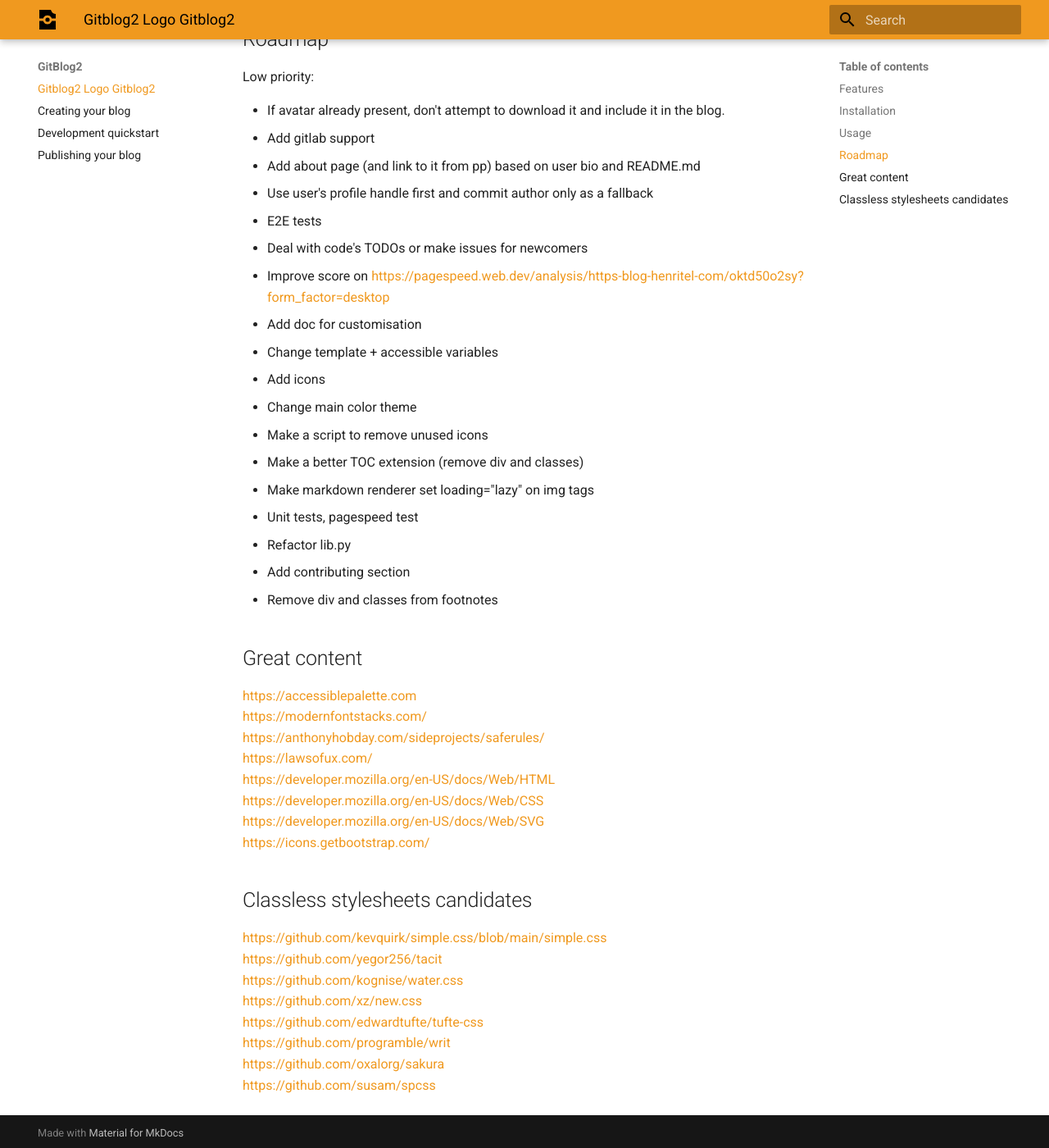
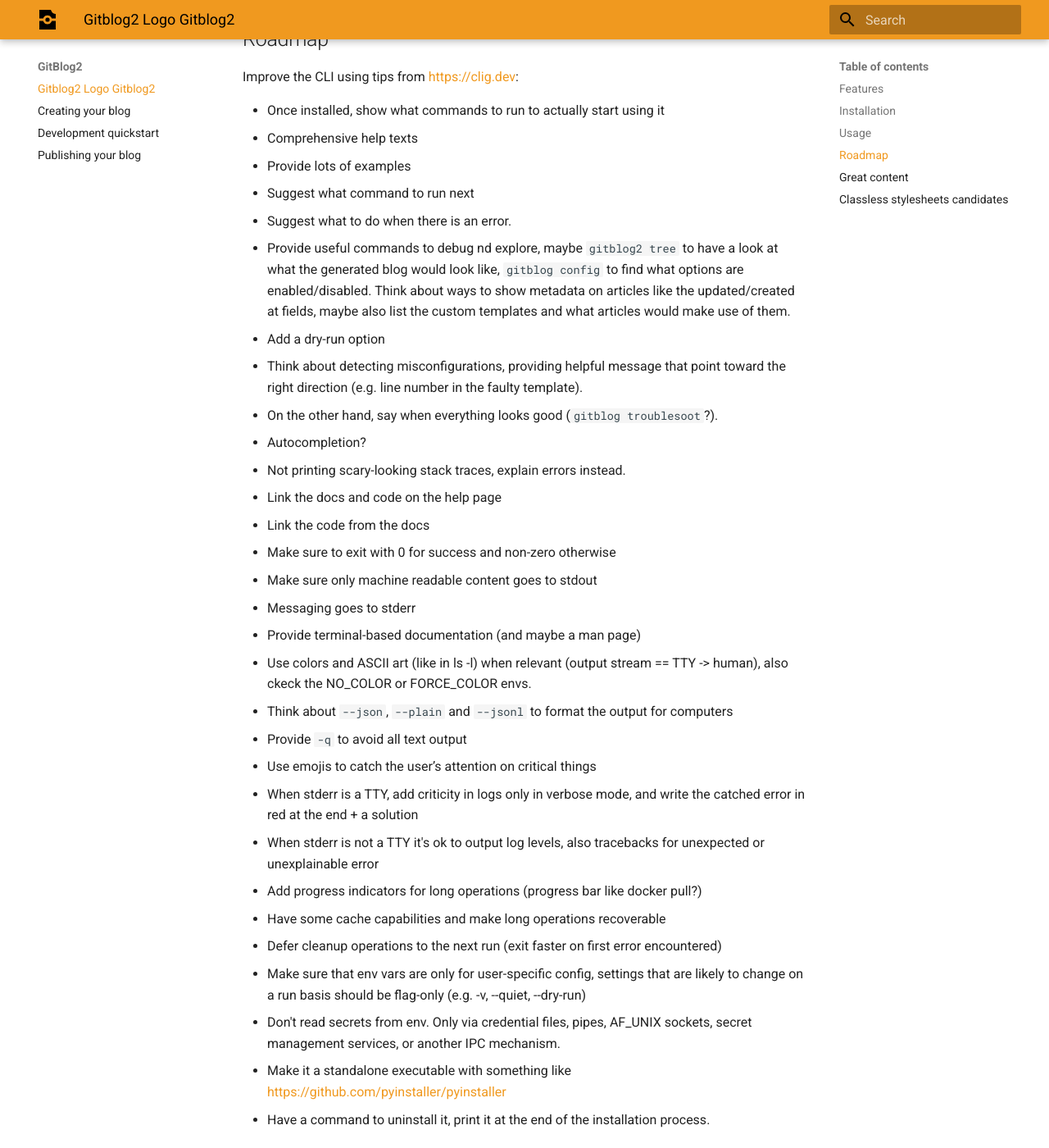
Before and after one commit to HenriTEL/gitblog2, an MkDocs documentation site: the page built from docs/index.md, in a window 1280 px wide and 1400 px high, scrolled down 1319 px. Shown: the whole window at 82% size. Built offline with MkDocs 1.6.1 and Material for MkDocs 9.7.7, drawn with Linux system fonts in a browser that asks for light colours.

Commit message:
Update index.md

```diff
--- a/docs/index.md
+++ b/docs/index.md
@@ -56,6 +56,39 @@
 
 ## Roadmap
 
+Improve the CLI using tips from <https://clig.dev>:
+
+* Once installed, show what commands to run to actually start using it
+* Comprehensive help texts
+* Provide lots of examples
+* Suggest what command to run next
+* Suggest what to do when there is an error.
+* Provide useful commands to debug nd explore, maybe `gitblog2 tree` to have a look at what the generated blog would look like, `gitblog config` to find what options are enabled/disabled. Think about ways to show metadata on articles like the updated/created at fields, maybe also list the custom templates and what articles would make use of them.
+* Add a dry-run option
+* Think about detecting misconfigurations, providing helpful message that point toward the right direction (e.g. line number in the faulty template).
+* On the other hand, say when everything looks good (`gitblog troublesoot`?).
+* Autocompletion?
+* Not printing scary-looking stack traces, explain errors instead.
+* Link the docs and code on the help page
+* Link the code from the docs
+* Make sure to exit with 0 for success and non-zero otherwise
+* Make sure only machine readable content goes to stdout
+* Messaging goes to stderr
+* Provide terminal-based documentation (and maybe a man page)
+* Use colors and ASCII art (like in ls -l) when relevant (output stream == TTY -> human), also ckeck the NO_COLOR or FORCE_COLOR envs.
+* Think about `--json`, `--plain` and `--jsonl` to format the output for computers
+* Provide `-q` to avoid all text output
+* Use emojis to catch the user’s attention on critical things
+* When stderr is a TTY, add criticity in logs only in verbose mode, and write the catched error in red at the end + a solution
+* When stderr is not a TTY it's ok to output log levels, also tracebacks for unexpected or unexplainable error
+* Add progress indicators for long operations (progress bar like docker pull?)
+* Have some cache capabilities and make long operations recoverable
+* Defer cleanup operations to the next run (exit faster on first error encountered)
+* Make sure that env vars are only for user-specific config, settings that are likely to change on a run basis should be flag-only (e.g. -v, --quiet, --dry-run)
+* Don't read secrets from env. Only via credential files, pipes, AF_UNIX sockets, secret management services, or another IPC mechanism.
+* Make it a standalone executable with something like <https://github.com/pyinstaller/pyinstaller>
+* Have a command to uninstall it, print it at the end of the installation process.
+
 Low priority:
 
 * If avatar already present, don't attempt to download it and include it in the blog.
```
